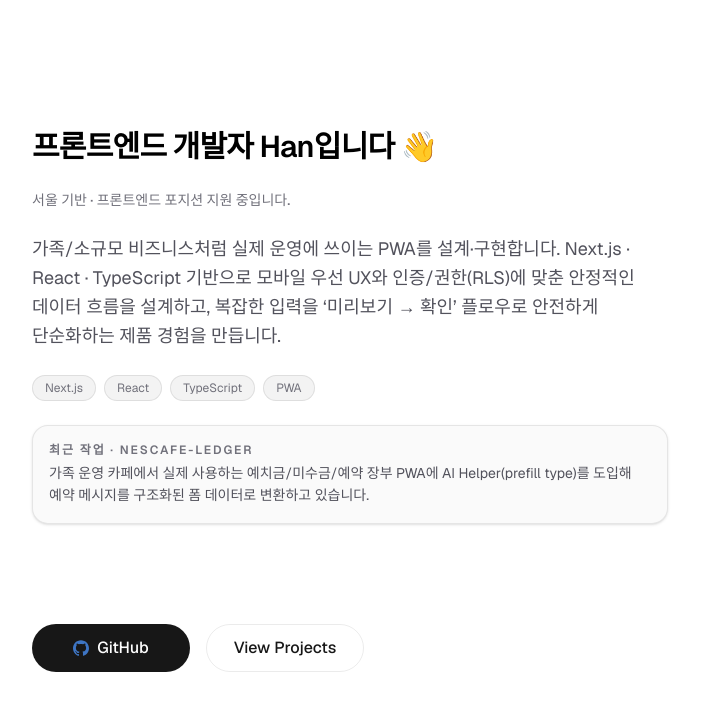
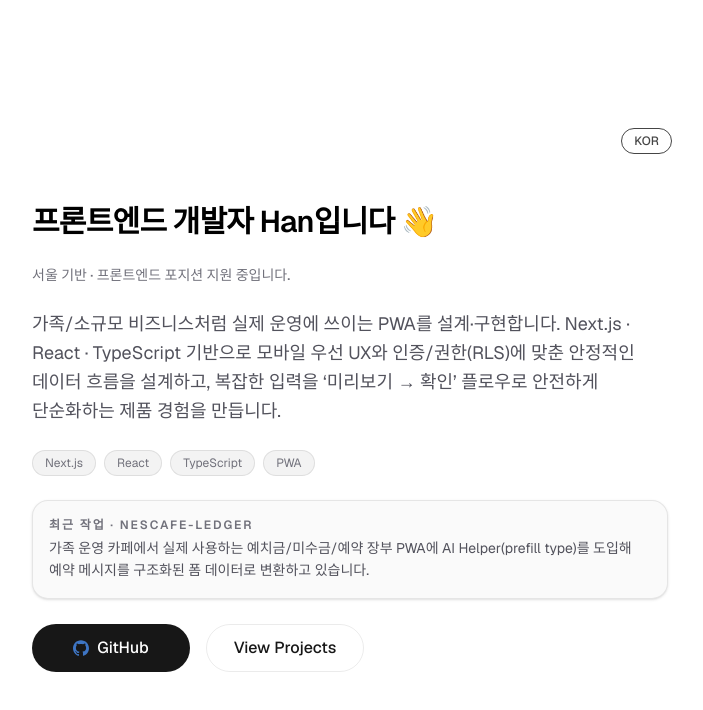
Before and after one commit to lbj23han/han-portfolio, a Next.js app: page / in a window 1280 px wide. Shown: the top 710 px of the page, without its empty margins (288-991 px from the left). Built offline with nearby package versions, Linux system fonts and the light colour scheme.

Commit message:
feat(layout): integrate LocaleProvider and add language toggle UI

```diff
--- a/src/app/layout.tsx
+++ b/src/app/layout.tsx
@@ -1,6 +1,7 @@
 import type { Metadata } from "next";
 import { Geist, Geist_Mono } from "next/font/google";
 import "./globals.css";
+import { LocaleProvider } from "@/components/layout/LocaleProvider";
 
 const geistSans = Geist({
   variable: "--font-geist-sans",
@@ -23,11 +24,11 @@
   children: React.ReactNode;
 }>) {
   return (
-    <html lang="en">
+    <html lang="ko">
       <body
         className={`${geistSans.variable} ${geistMono.variable} antialiased`}
       >
-        {children}
+        <LocaleProvider>{children}</LocaleProvider>
       </body>
     </html>
   );
--- a/src/components/layout/PageLayout.tsx
+++ b/src/components/layout/PageLayout.tsx
@@ -1,14 +1,38 @@
+"use client";
+
 import type { ReactNode } from "react";
 import { UI } from "@/components/ui/layout";
+import { useLocale } from "@/components/layout/LocaleProvider";
 
 type Props = {
   children: ReactNode;
 };
 
+function LocaleToggle() {
+  const { locale, toggleLocale } = useLocale();
+
+  return (
+    <button
+      type="button"
+      onClick={toggleLocale}
+      className="rounded-full border px-3 py-1 text-xs font-medium opacity-80 hover:opacity-100"
+      aria-label="Toggle language"
+    >
+      {locale === "ko" ? "KOR" : "ENG"}
+    </button>
+  );
+}
+
 export function PageLayout({ children }: Props) {
   return (
     <UI.LayoutOuter>
-      <UI.LayoutMain>{children}</UI.LayoutMain>
+      <UI.LayoutMain>
+        <div className="w-full flex justify-end pb-6">
+          <LocaleToggle />
+        </div>
+
+        {children}
+      </UI.LayoutMain>
     </UI.LayoutOuter>
   );
 }
```
